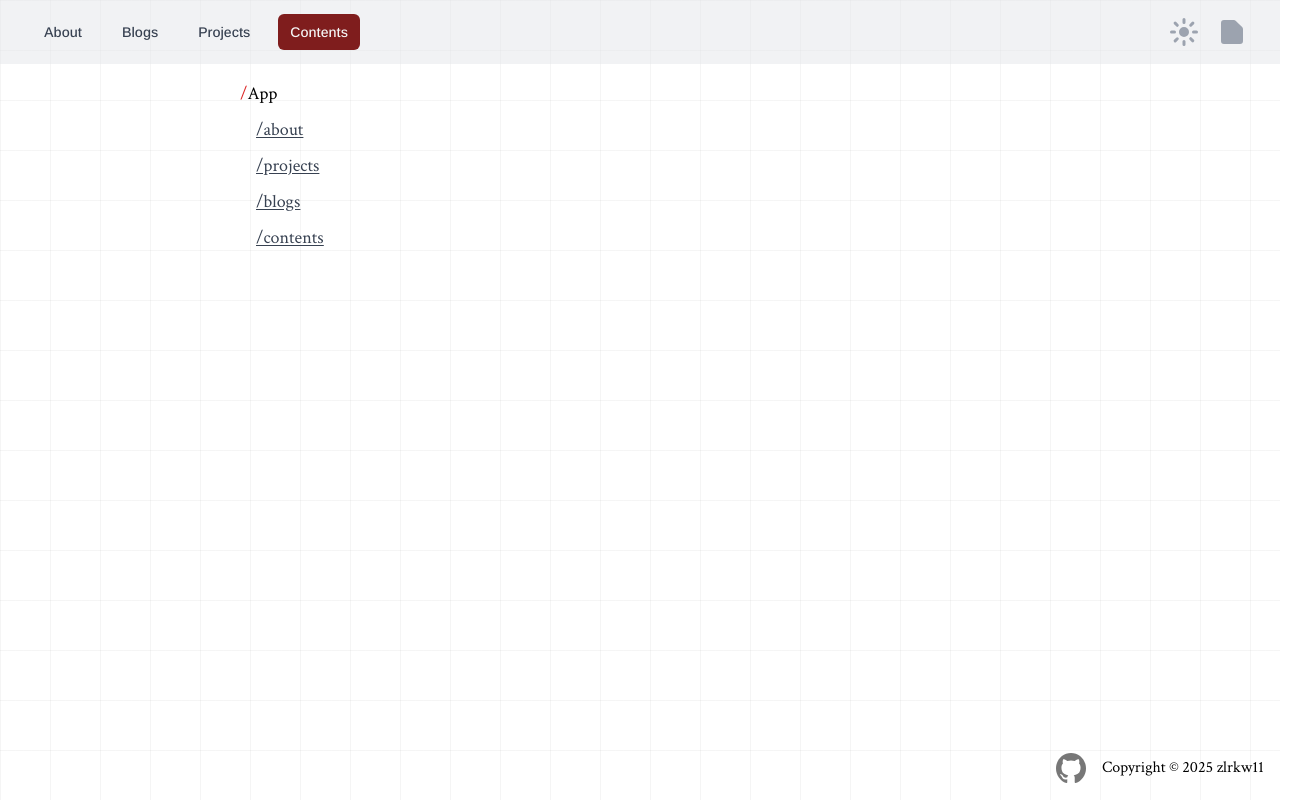
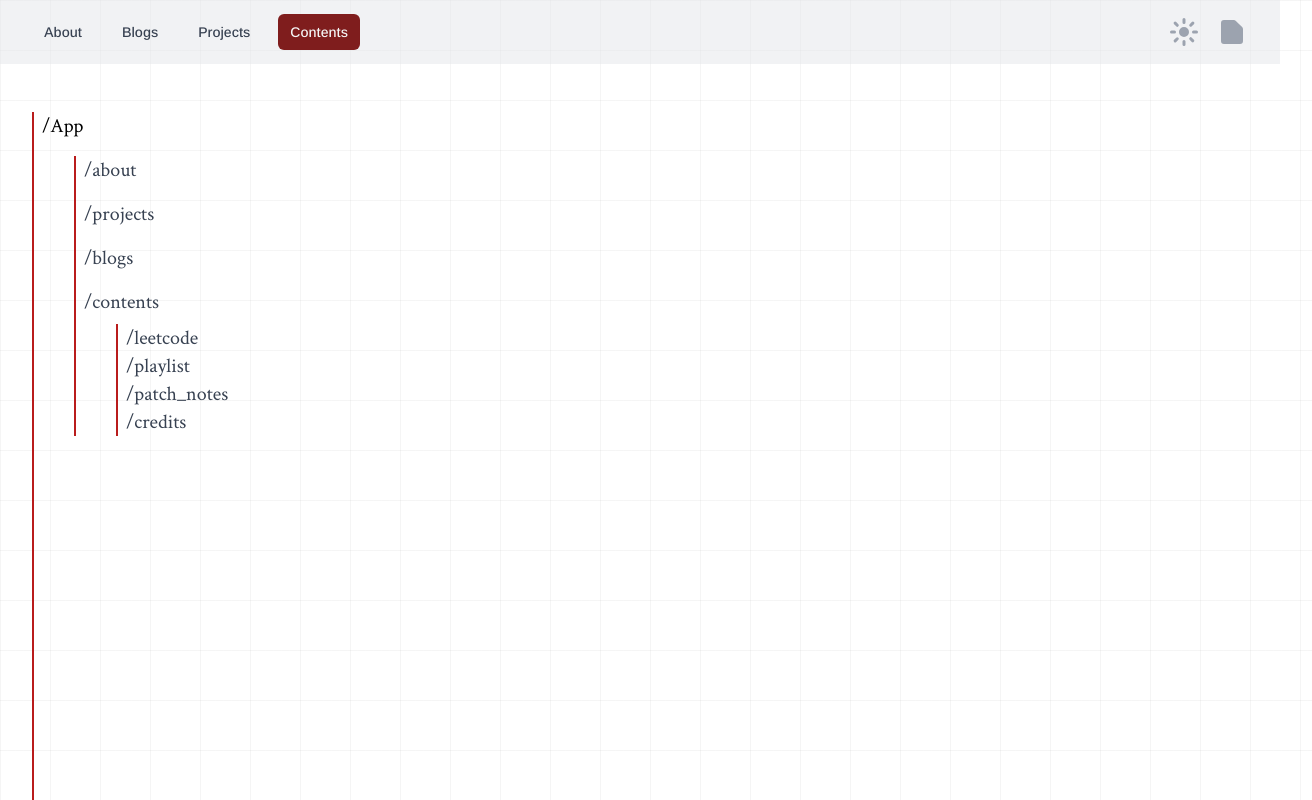
Before and after one commit to zlrkw11/zl-v2, a Next.js app: page /contents in a window 1280 px wide. Shown: the top 800 px of the page, 1312 px wide, since content can reach past the window. Built offline with nearby package versions, Linux system fonts and the light colour scheme.

Commit message:
feat: not found page and patch notes page layout fix

```diff
--- a/app/contents/credits/page.tsx
+++ b/app/contents/credits/page.tsx
@@ -49,6 +49,7 @@ const credits = () => {
       <Link
         className="underline text-red-600 hover:text-red-400 text-lg"
         href="https://ericzheng.nz/"
+        target="_blank"
       >
         <p>ericzheng.co.nz</p>
       </Link>
--- a/app/contents/page.tsx
+++ b/app/contents/page.tsx
@@ -41,30 +41,57 @@ const Menu = () => {
     <motion.div
       initial={{ opacity: 0, y: -50 }}
       animate={{ opacity: 1, y: 0 }}
-      className={`flex flex-col justify-center md:items-center text-gray-700`}
+      className={`flex flex-col text-gray-700`}
     >
-      <div className="md:w-[800px] flex flex-col text-lg gap-2">
-        <h1 className="text-lg text-black mr-auto">
-          <span className="text-red-600">/</span>
-          <span className="dark:text-neutral-400">App</span>
+      <div className="w-full h-screen flex flex-col text-lg gap-4 m-8 border-l-2 border-red-700 pl-2">
+        <h1 className="text-xl text-black mr-auto">
+          <span className="dark:text-neutral-400">/App</span>
         </h1>
-        <div className="flex flex-col gap-2 ml-4 underline underline-offset-2">
+        <div className="flex flex-col gap-4 ml-8 text-xl border-l-2 border-red-700 pl-2">
           <Link href="/">
             {" "}
-            <div>/about</div>
+            <div className="hover:underline underline-offset-2">/about</div>
           </Link>
 
-          <Link href="/">
+          <Link href="/projects">
             {" "}
-            <div>/projects</div>
+            <div className="hover:underline underline-offset-2">/projects</div>
           </Link>
-          <Link href="/">
+          <Link href="/blogs">
             {" "}
-            <div>/blogs</div>
+            <div className="hover:underline underline-offset-2">/blogs</div>
           </Link>
-          <Link href="/">
+          <Link href="/contents">
             {" "}
-            <div>/contents</div>
+            <div className="">
+              <p className="hover:underline underline-offset-2">/contents</p>
+              <div className="border-l-2 border-red-700 pl-2 ml-8 mt-2">
+                <Link href="/contents/leetcode">
+                  {" "}
+                  <div className="hover:underline underline-offset-2">
+                    /leetcode
+                  </div>
+                </Link>
+                <Link href="/contents/playlist">
+                  {" "}
+                  <div className="hover:underline underline-offset-2">
+                    /playlist
+                  </div>
+                </Link>
+                <Link href="/contents/patchnotes">
+                  {" "}
+                  <div className="hover:underline underline-offset-2">
+                    /patch_notes
+                  </div>
+                </Link>
+                <Link href="/contents/credits">
+                  {" "}
+                  <div className="hover:underline underline-offset-2">
+                    /credits
+                  </div>
+                </Link>
+              </div>
+            </div>
           </Link>
         </div>
         {/* <Card title="Home" description="As what the name says.." link="/" /> */}
--- a/app/contents/patchnotes/page.tsx
+++ b/app/contents/patchnotes/page.tsx
@@ -31,8 +31,9 @@ const Note = ({
 const PatchNotes = () => {
   return (
     <div
-      className={`flex flex-col md:w-[800px] md:m-0 m-4 ${ArimoFont.className} gap-8 text-gray-700`}
+      className={`flex flex-col items-center m-4 ${ArimoFont.className} text-gray-700`}
     >
+      <div className="md:w-[800px] flex flex-col gap-4">
         <h1 className="text-black text-lg dark:text-neutral-400 flex gap-2">
           <FolderIcon className="h-6 w-6 text-gray-400 dark:text-neutral-400 inline-block" />
           Patch_Notes
@@ -130,6 +131,7 @@ const PatchNotes = () => {
           />
         </ul>
       </div>
+    </div>
   );
 };
 
--- a/app/layout.tsx
+++ b/app/layout.tsx
@@ -32,7 +32,7 @@ export default function RootLayout({
         <div className="flex items-center justify-center w-full mb-4">
           <Navbar />
         </div>
-        <div className="items-center flex flex-col">{children}</div>
+        <div className="flex flex-col">{children}</div>
         <Footer />
       </body>
     </html>
--- /dev/null
+++ b/app/not-found.tsx
@@ -0,0 +1,13 @@
+const NotFound = () => {
+  return (
+    <div className="flex flex-col h-screen items-center justify-center dark:text-neutral-300 gap-4">
+      <h1 className="text-red-700 text-2xl">
+        Throw new Error("404 Not Found")
+      </h1>
+      <h1 className="text-red-700 text-2xl">There is nothing here yet</h1>
+      <h1 className="text-xl">I'll try to get it done ASAP</h1>
+    </div>
+  );
+};
+
+export default NotFound;
```
Lines whose indentation alone changed are shown as unchanged.
